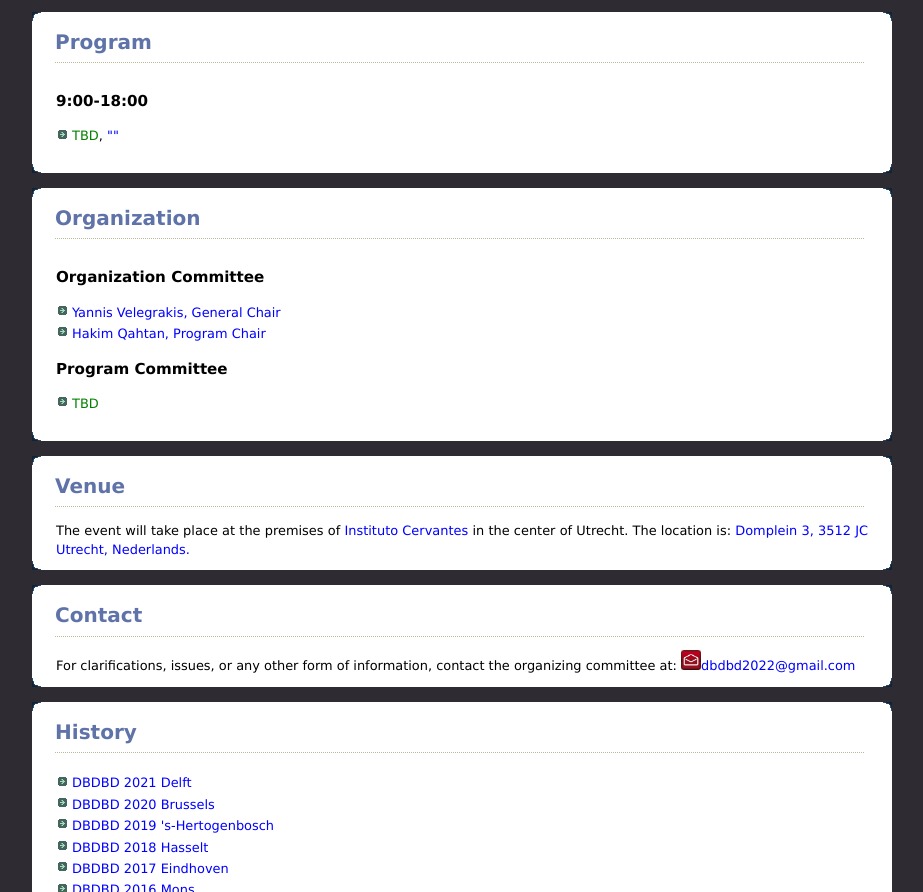
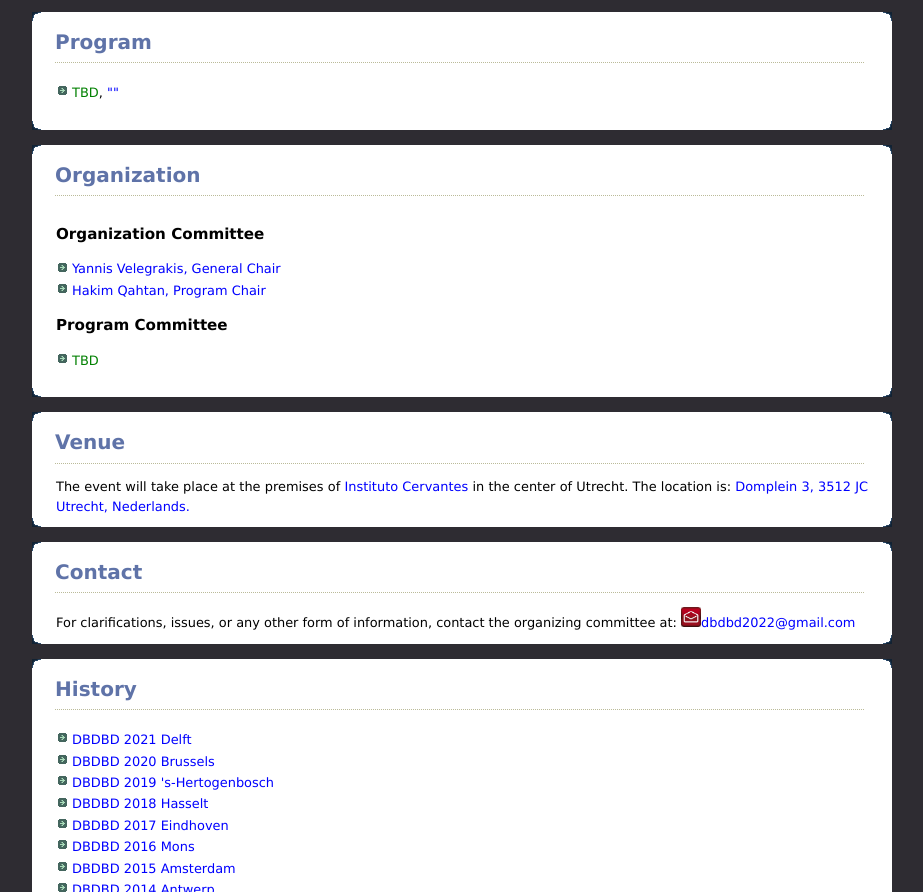
Before and after one commit to DBDBD2022/dbdbd2022.github.io, a plain HTML site: page index.html in a window 1280 px wide. Shown: the part 1330-2222 px from the top of the page, without its empty margins (178-1101 px from the left). Drawn offline with Linux system fonts and the light colour scheme.

Commit message:
Update index.html

```diff
--- a/index.html
+++ b/index.html
@@ -141,7 +141,6 @@ Due to the cooperation between SIKS and the local organization, registration for
 <h2>Program</h2>
 <div class="topic-text">
 <div id="publication">
-<h3>9:00-18:00</h3>
 <ul>
 	<li><span class="pubAuthors">TBD</span>, <a href="">""</a></li>
 </ul>
```
